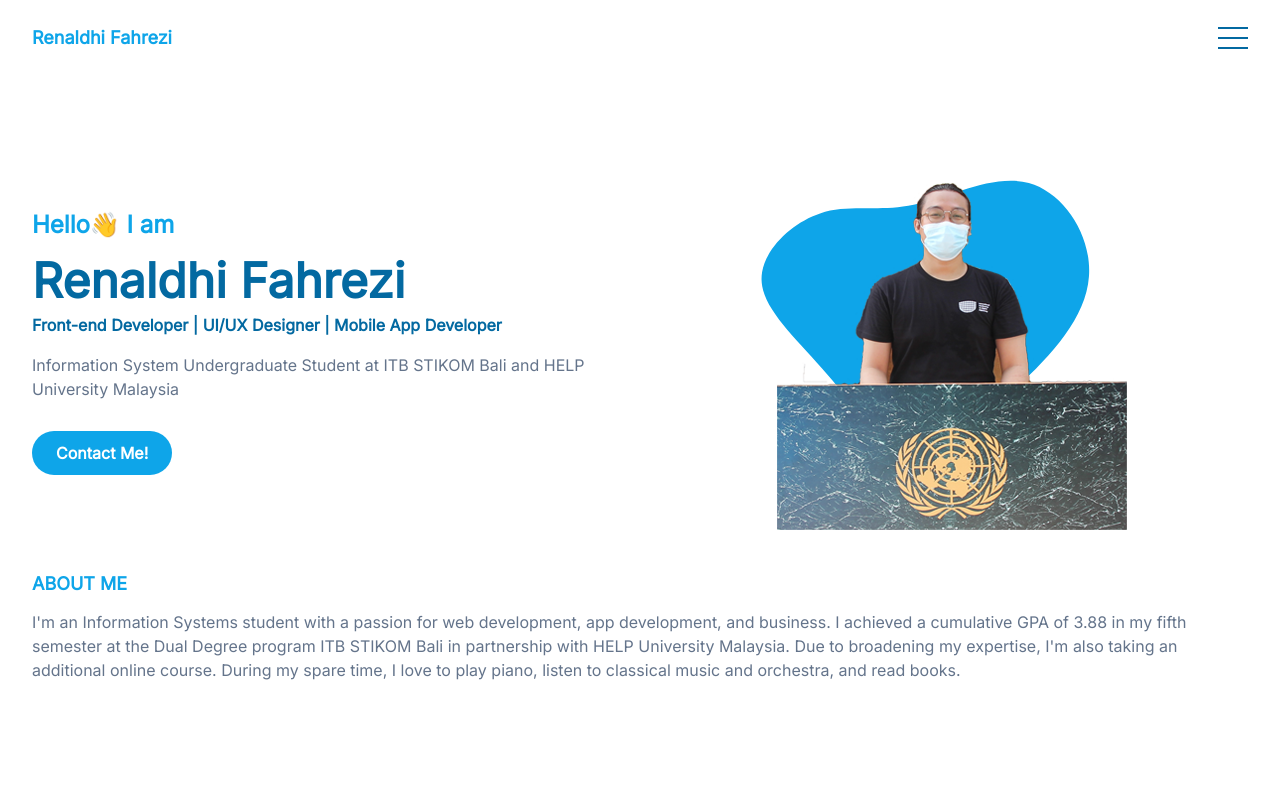
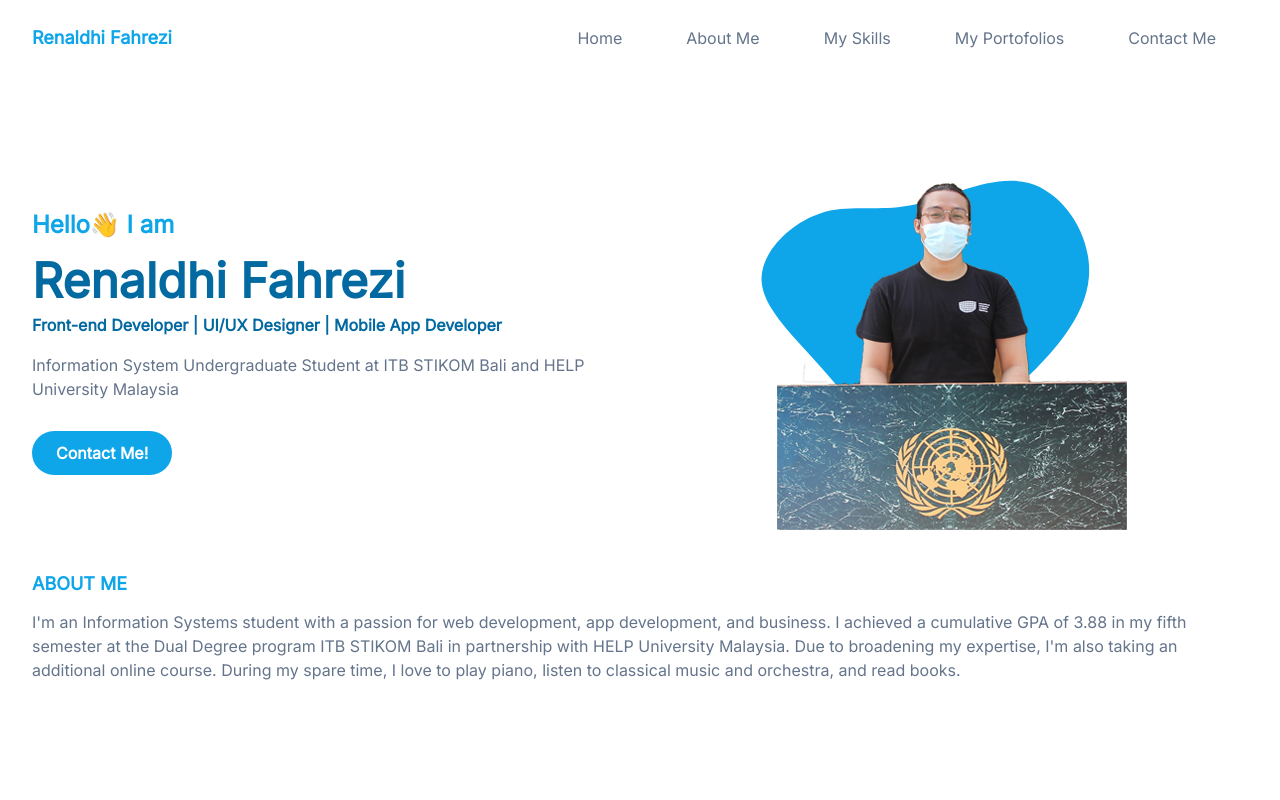
Before and after one commit to renaldhif/Personal-Website, a website: page index.html in a window 1280 px wide. Shown: the top 800 px of the page. Drawn offline with Linux system fonts and the light colour scheme.

Commit message:
Navbar on large scale

```diff
--- a/index.html
+++ b/index.html
@@ -22,16 +22,15 @@
                     <a href="#home" class="font-bold text-lg text-primary block py-6">Renaldhi Fahrezi</a>
                 </div>
                 <div class="flex items-center px-4">
-                    <button id="hamburger" name="hamburger" type="button" class="block absolute right-4">
+                    <button id="hamburger" name="hamburger" type="button" class="block absolute right-4 lg:hidden">
                         <span class="hamburger-line transition duration-300 ease-in-out origin-top-left"></span>
                         <span class="hamburger-line transition duration-300 ease-in-out"></span>
                         <span class="hamburger-line transition duration-300 ease-in-out origin-bottom-left"></span>
                     </button>
 
                     <!-- Nav Hamburger Start-->
-                    <nav id="nav-menu"
-                        class="hidden absolute py-5 bg-white shadow-lg rounded-lg max-w-[250px] w-full right-4 top-full">
-                        <ul class="block">
+                    <nav id="nav-menu" class="hidden absolute py-5 bg-white shadow-lg rounded-lg max-w-[250px] w-full right-4 top-full lg:block lg:static bg-transparent lg:max-w-full lg:shadow-none lg:rounded-none">
+                        <ul class="block lg:flex">
                             <li class="group">
                                 <a href="#home"
                                     class="text-base text-secondary py-2 mx-8 group-hover:text-primary">Home</a>
```
Also changed, not shown: dist/output.css.
